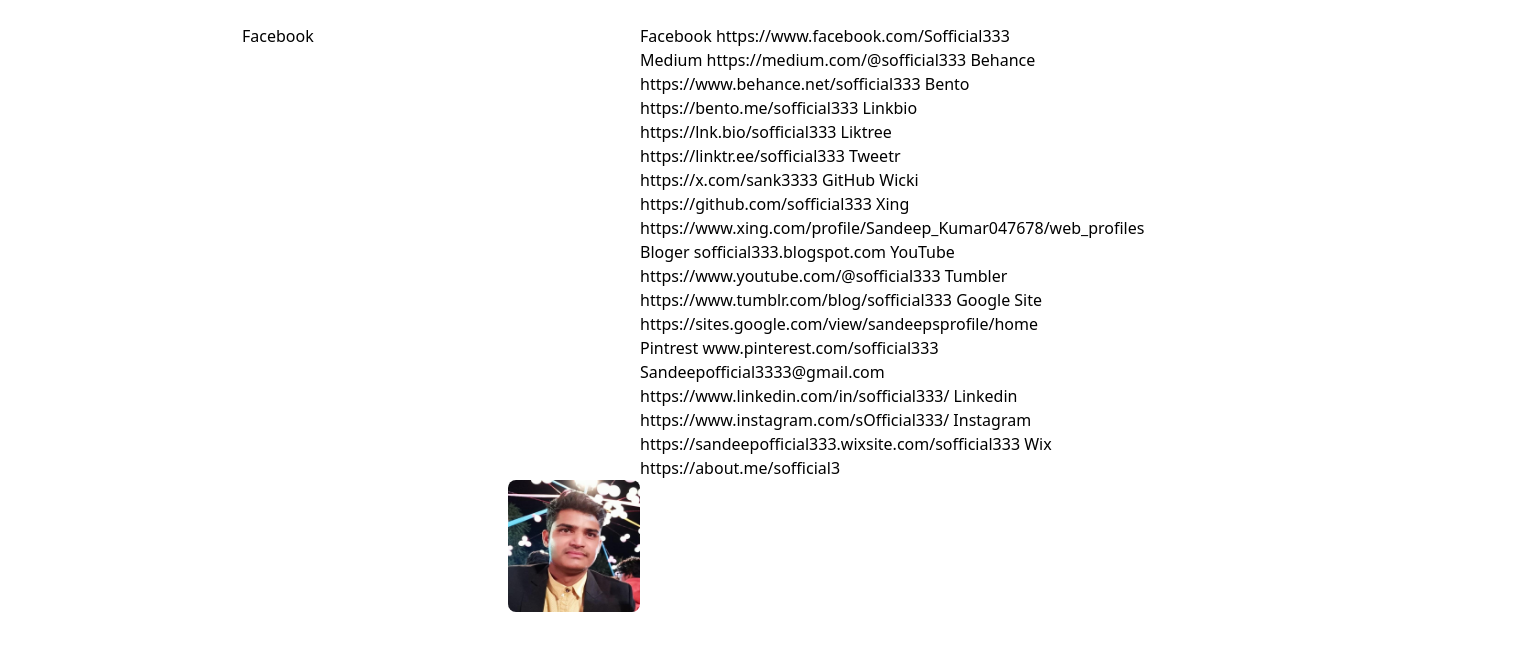
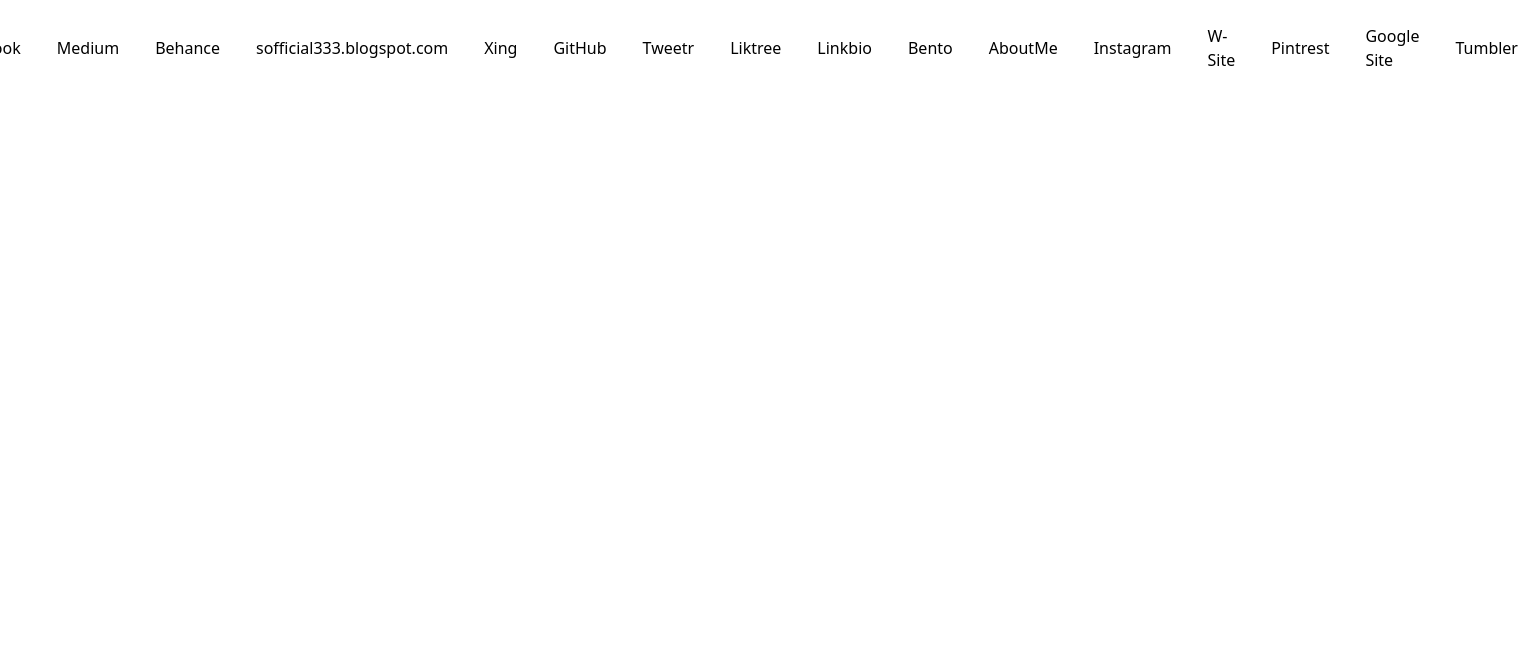
Before and after one commit to sofficial333/Portfolio, a plain HTML site: page socialac.html in a window 1280 px wide. Shown: the whole page, 1518 px wide, since content can reach past the window. Drawn offline with nearby package versions, Linux system fonts and the light colour scheme.

Commit message:
Update socialac.html

```diff
--- a/socialac.html
+++ b/socialac.html
@@ -25,34 +25,26 @@
 </head>
 
 <body class="mx-6 sm:mx-55 my-6">
-        <ul class="grid grid-cols-2 sm:gap-0">
-        <li style="margin-left: 22px;">
-                 <a href="https://www.facebook.com/Sofficial333"> Facebook </a>
-        </li>
-          <p>
+        <ul class="flex items-center gap-9 justify-center mt-4 sm:mt-0">
+            <li> <a href="https://www.linkedin.com/in/sofficial333/">Linkedin</a></li>
+            <li> <a href="https://www.linkedin.com/in/sofficial333/">Github</a></li>
+            <li> <a href="https://www.linkedin.com/in/sofficial333/">Facebook</a></li>
+            <li> <a href="	https://medium.com/@sofficial333">Medium</a></li>
+            <li> <a href="https://www.behance.net/sofficial333">Behance</a></li>
+            <li> <a href="Bloger">sofficial333.blogspot.com</a></li>
+            <li> <a href="https://www.xing.com/profile/Sandeep_Kumar047678/web_profiles">Xing</a></li>
+            <li> <a href="https://github.com/sofficial333">GitHub </a></li>
+            <li> <a href="https://x.com/sank3333">Tweetr</a></li>
+            <li> <a href="https://linktr.ee/sofficial333">Liktree</a></li>
+            <li> <a href="https://lnk.bio/sofficial333">Linkbio</a></li>
+            <li> <a href="https://bento.me/sofficial333">Bento</a></li>
+            <li> <a href="https://about.me/sofficial3">AboutMe</a></li>
+            <li> <a href="https://www.instagram.com/sOfficial333/">Instagram</a></li>
+            <li> <a href="https://sandeepofficial333.wixsite.com/sofficial333">W-Site</a></li>
+            <li> <a href="www.pinterest.com/sofficial333t"> Pintrest</a></li>
+            <li> <a href="https://sites.google.com/view/sandeepsprofile/home">Google Site</a></li>
+            <li> <a href="https://www.tumblr.com/blog/sofficial333">Tumbler</a></li>
 
-Facebook	https://www.facebook.com/Sofficial333
-Medium	https://medium.com/@sofficial333
-Behance	https://www.behance.net/sofficial333
-Bento	https://bento.me/sofficial333
-Linkbio	https://lnk.bio/sofficial333
-Liktree	https://linktr.ee/sofficial333
-Tweetr	https://x.com/sank3333
-GitHub Wicki	https://github.com/sofficial333
-Xing	https://www.xing.com/profile/Sandeep_Kumar047678/web_profiles
-Bloger	sofficial333.blogspot.com
-YouTube	https://www.youtube.com/@sofficial333
-Tumbler	https://www.tumblr.com/blog/sofficial333
-Google Site	https://sites.google.com/view/sandeepsprofile/home
-Pintrest	www.pinterest.com/sofficial333
-Sandeepofficial3333@gmail.com	https://www.linkedin.com/in/sofficial333/
-Linkedin	https://www.instagram.com/sOfficial333/
-Instagram	https://sandeepofficial333.wixsite.com/sofficial333
-Wix	https://about.me/sofficial3
-          </p>
-        <li class="flex justify-end">
-            <img src="./images/san.jpeg" alt="" class="size-33 rounded-lg">
-        </li>
         </ul>
 </div>
 </body>
```
